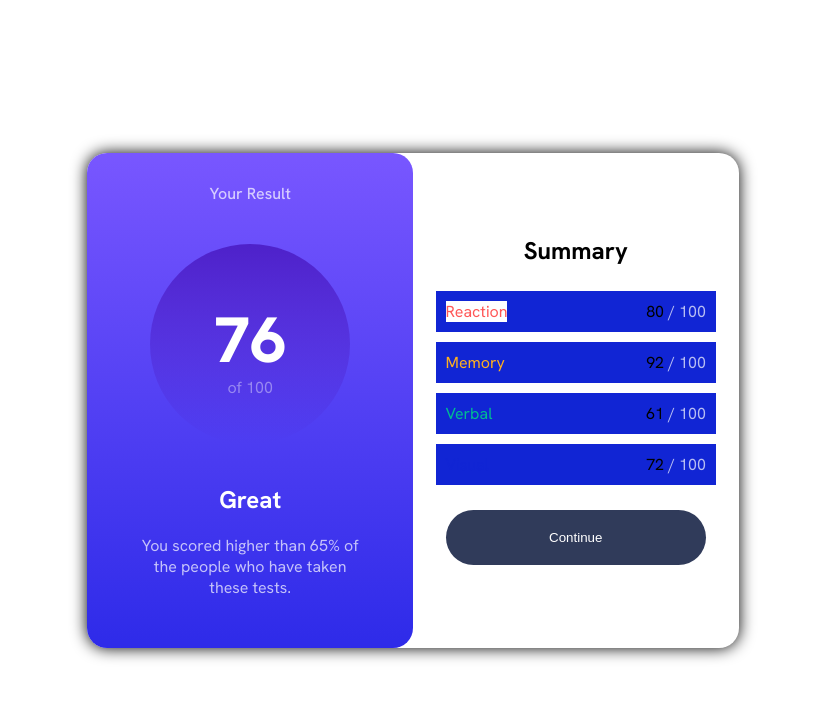
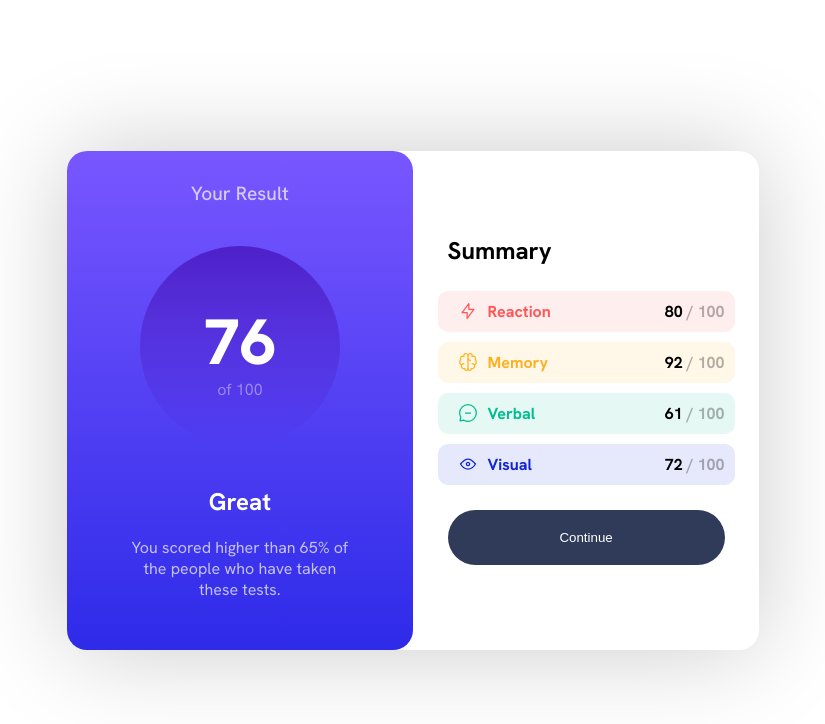
Before and after one commit to macs100/2nd-frontend-mentor.macs100.io, a plain HTML site: page index.html in a window 1280 px wide. Shown: the whole page, without its empty margins (227-1052 px from the left). Drawn offline with Linux system fonts and the light colour scheme.

Commit message:
last commit

```diff
--- a/css/main.css
+++ b/css/main.css
@@ -3,10 +3,18 @@
     --blue: hsl(234, 85%, 45%);
     --yellow: hsl(39, 100%, 56%);
     --red: hsl(0, 100%, 67%);
+    --bg-teal: hsla(166, 100%, 37%, 0.1);
+    --bg-blue: hsla(234, 85%, 45%, 0.1);
+    --bg-yellow:hsla(39, 100%, 56%, 0.1);
+    --bg-red:hsla(0, 100%, 67%, 0.1);
 }
 
 html{
     height: 100%;
+}
+
+.lefty{
+    display: flex;
 }
 
 body{
@@ -29,7 +37,7 @@ body{
     justify-content: center;
     align-items: center;
     border-radius: 20px;
-    box-shadow:0 0em 1em black;
+    box-shadow:0 0px 100px rgb(203, 203, 203);
 
 }
 
@@ -50,6 +58,10 @@ body{
     margin: 0px;
 }
 
+.your-result{
+    font-size: 1.2rem;
+}
+
 .summary{
     display: flex;
     justify-content: center;
@@ -61,7 +73,7 @@ body{
 .scored-text{
     text-align: center;
     padding: 20px 0px;
-    max-width: 70%;
+    max-width: 65%;
 }
 
 .main-num{
@@ -94,10 +106,7 @@ body{
     width: 80%;
     padding: 10px;
     margin: 5px;
-    background-color: var(--blue);
-}
-.part>span{
-    color: white;
+    border-radius: 10px;
 }
 
 .light-transp{
@@ -108,23 +117,34 @@ body{
     color: hsla(0, 0%, 100%, 0.4);
 }
 
-#first>.text{
+#first{
     color: var(--red);
-    background-color: #fff;
+    background-color: var(--bg-red);
 }
-#second>.text{
+#second{
     color: var(--yellow);
+    background-color: var(--bg-yellow);
 }
-#third>.text{
+#third{
     color: var(--teal);
+    background-color: var(--bg-teal);
 }
-#fourth>.text{
+#fourth{
     color: var(--blue);
+    background-color: var(--bg-blue);
 }
 
 .fw5{font-weight: 500;}
 .fw7{font-weight: 700;}
 .fw8{font-weight: 800;}
+
+.percent{
+    color: black;
+}
+
+.percent>span{
+
+}
 
 button{
     padding: 20px;
@@ -142,7 +162,7 @@ button:hover{
 }
 
 @font-face{
-    src: url(../fonts/Hanken_Grotesk/HankenGrotesk-VariableFont_wght.ttf);
+    src: url(../assets/fonts/HankenGrotesk-VariableFont_wght.ttf);
     font-family: 'mainFont';
 }
 
@@ -151,3 +171,15 @@ button:hover{
         flex-direction: column;
     }
 }
+
+svg{
+    margin: 0px 10px;
+}
+
+span{
+    color: hsla(0, 0%, 0%, 0.3)!important;
+}
+
+h2{
+    width: 80%;
+}
--- a/index.html
+++ b/index.html
@@ -17,7 +17,7 @@
 <body>
   <div class="container">
     <div class="result">
-      <p class="fw5 light-transp">
+      <p class="fw5 light-transp your-result">
         Your Result
       </p>
       <div class="circle">
@@ -41,20 +41,32 @@
         Summary
       </h2>
       <div id="first" class="part">
-        <div class="text">Reaction</div>
-        <div class="percent">80 <span class="light-transp">/ 100</span></div>
+        <div class="lefty">
+          <svg xmlns="http://www.w3.org/2000/svg" width="20" height="20" fill="none" viewBox="0 0 20 20"><path stroke="#F55" stroke-linecap="round" stroke-linejoin="round" stroke-width="1.25" d="M10.833 8.333V2.5l-6.666 9.167h5V17.5l6.666-9.167h-5Z"/></svg>
+          <div class="text fw7">Reaction</div>
+        </div>
+        <div class="percent fw7">80 <span class="light-transp">/ 100</span></div>
       </div>
       <div id="second" class="part">
-        <div class="text">Memory</div>
-        <div class="percent">92 <span class="light-transp">/ 100</span></div>
+        <div class="lefty">
+          <svg xmlns="http://www.w3.org/2000/svg" width="20" height="20" fill="none" viewBox="0 0 20 20"><path stroke="#FFB21E" stroke-linecap="round" stroke-linejoin="round" stroke-width="1.25" d="M5.833 11.667a2.5 2.5 0 1 0 .834 4.858"/><path stroke="#FFB21E" stroke-linecap="round" stroke-linejoin="round" stroke-width="1.25" d="M3.553 13.004a3.333 3.333 0 0 1-.728-5.53m.025-.067a2.083 2.083 0 0 1 2.983-2.824m.199.054A2.083 2.083 0 1 1 10 3.75v12.917a1.667 1.667 0 0 1-3.333 0M10 5.833a2.5 2.5 0 0 0 2.5 2.5m1.667 3.334a2.5 2.5 0 1 1-.834 4.858"/><path stroke="#FFB21E" stroke-linecap="round" stroke-linejoin="round" stroke-width="1.25" d="M16.447 13.004a3.334 3.334 0 0 0 .728-5.53m-.025-.067a2.083 2.083 0 0 0-2.983-2.824M10 3.75a2.085 2.085 0 0 1 2.538-2.033 2.084 2.084 0 0 1 1.43 2.92m-.635 12.03a1.667 1.667 0 0 1-3.333 0"/></svg>
+          <div class="text fw7">Memory</div>
+        </div>
+        <div class="percent fw7">92 <span class="light-transp">/ 100</span></div>
       </div>
       <div id="third" class="part">
-        <div class="text">Verbal</div>
-        <div class="percent">61 <span class="light-transp">/ 100</span></div>
+        <div class="lefty">
+          <svg xmlns="http://www.w3.org/2000/svg" width="20" height="20" fill="none" viewBox="0 0 20 20"><path stroke="#00BB8F" stroke-linecap="round" stroke-linejoin="round" stroke-width="1.25" d="M7.5 10h5M10 18.333A8.333 8.333 0 1 0 1.667 10c0 1.518.406 2.942 1.115 4.167l-.699 3.75 3.75-.699A8.295 8.295 0 0 0 10 18.333Z"/></svg>
+          <div class="text fw7">Verbal</div>
+        </div>
+        <div class="percent fw7">61 <span class="light-transp">/ 100</span></div>
       </div>
       <div id="fourth" class="part">
-        <div class="text">Visual</div>
-        <div class="percent">72 <span class="light-transp">/ 100</span></div>
+        <div class="lefty">
+          <svg xmlns="http://www.w3.org/2000/svg" width="20" height="20" fill="none" viewBox="0 0 20 20"><path stroke="#1125D6" stroke-linecap="round" stroke-linejoin="round" stroke-width="1.25" d="M10 11.667a1.667 1.667 0 1 0 0-3.334 1.667 1.667 0 0 0 0 3.334Z"/><path stroke="#1125D6" stroke-linecap="round" stroke-linejoin="round" stroke-width="1.25" d="M17.5 10c-1.574 2.492-4.402 5-7.5 5s-5.926-2.508-7.5-5C4.416 7.632 6.66 5 10 5s5.584 2.632 7.5 5Z"/></svg>
+          <div class="text fw7">Visual</div>
+        </div>
+        <div class="percent fw7">72 <span class="light-transp">/ 100</span></div>
       </div>
 
       <button>
```
Also changed, not shown: assets/images/icon-memory.svg (deleted), assets/images/icon-reaction.svg (deleted), assets/images/icon-verbal.svg (deleted), assets/images/icon-visual.svg (deleted).
